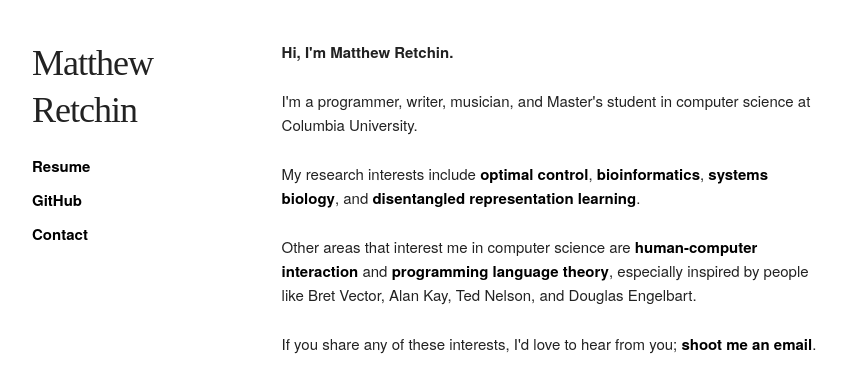
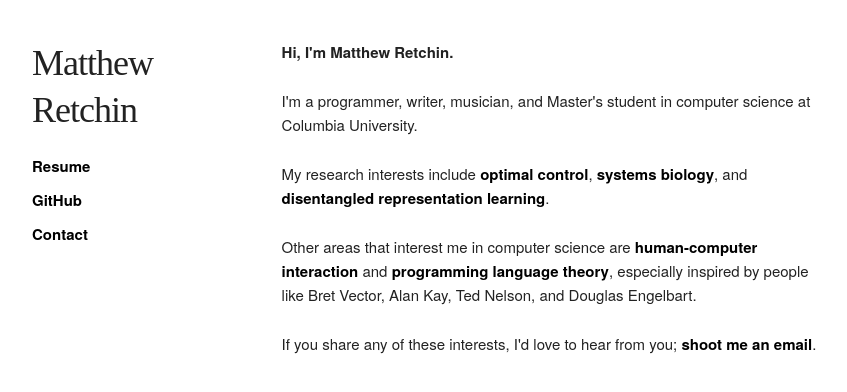
Before and after one commit to mhr/mhr.github.io, a plain HTML site: page index.html in a window 1280 px wide. Shown: the whole page, without its empty margins (128-975 px from the left). Drawn offline with Linux system fonts and the light colour scheme.

Commit message:
Update index.html

```diff
--- a/index.html
+++ b/index.html
@@ -38,7 +38,7 @@
     <div class="seven columns">
         <p><strong>Hi, I'm Matthew Retchin.</strong></p>
         <p>I'm a programmer, writer, musician, and Master's student in computer science at Columbia University.</p>
-        <p>My research interests include <a href="https://en.wikipedia.org/wiki/Optimal_control">optimal control</a>, <a href="https://en.wikipedia.org/wiki/Bioinformatics">bioinformatics</a>, <a href="https://en.wikipedia.org/wiki/Systems_biology">systems biology</a>, and <a href="https://arxiv.org/abs/1812.02230">disentangled representation learning</a>.
+        <p>My research interests include <a href="https://en.wikipedia.org/wiki/Optimal_control">optimal control</a>, <a href="https://en.wikipedia.org/wiki/Systems_biology">systems biology</a>, and <a href="https://arxiv.org/abs/1812.02230">disentangled representation learning</a>.
         <p>Other areas that interest me in computer science are <a href="https://en.wikipedia.org/wiki/Human%E2%80%93computer_interaction">human-computer interaction</a> and <a href="https://en.wikipedia.org/wiki/Programming_language_theory">programming language theory</a>, especially inspired by people like Bret Vector, Alan Kay, Ted Nelson, and Douglas Engelbart.
         <p>If you share any of these interests, I'd love to hear from you; <a href="./contact.html">shoot me an email</a>.</p>
     </div>
```
